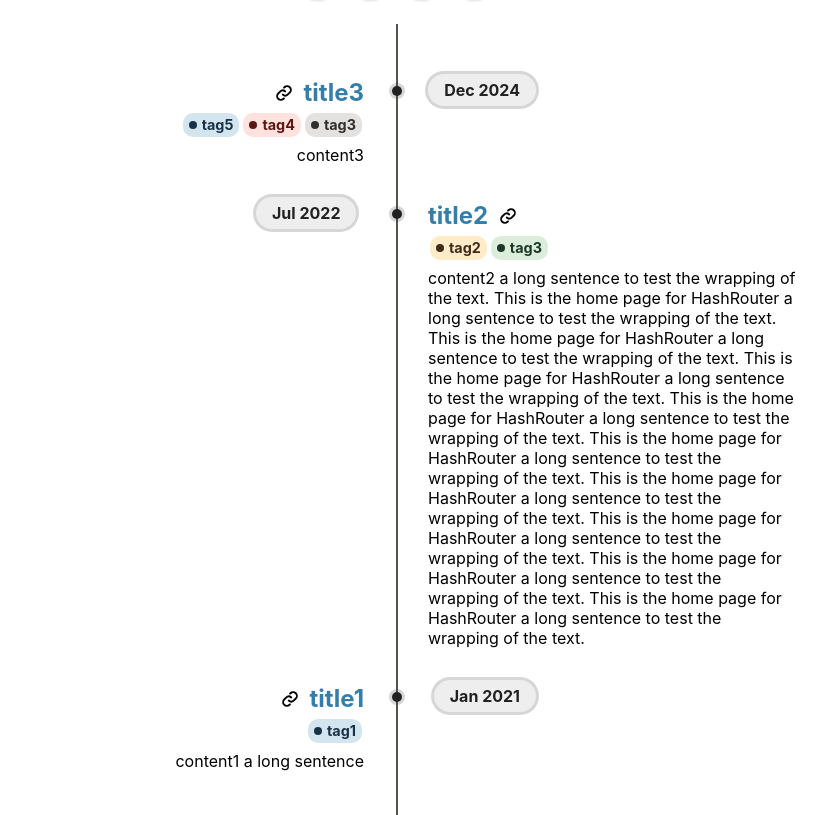
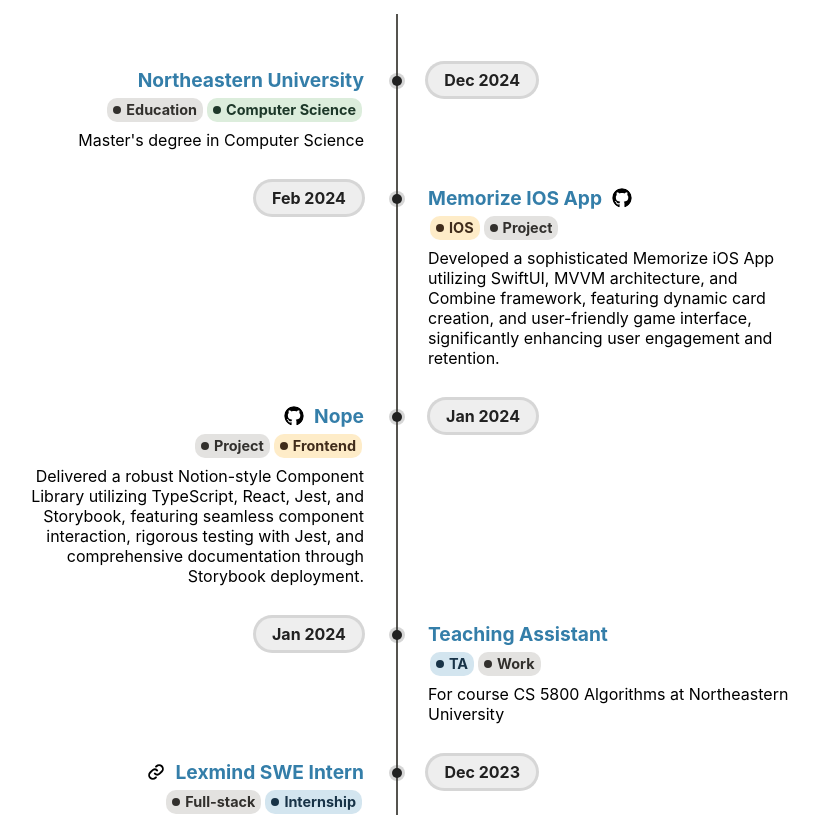
Before and after one commit to Hui-Hwoo/odyssey, a React (Create React App) app: page / in a window 1280 px wide. Shown: the part 341-1156 px from the top of the page, without its empty margins (244-1070 px from the left). Built offline with nearby package versions, Linux system fonts and the light colour scheme.

Commit message:
Add updated content

```diff
--- a/src/App.tsx
+++ b/src/App.tsx
@@ -1,62 +1,20 @@
 import React from "react";
 import "./App.css";
-// import {
-//     HashRouter as Router,
-//     Routes,
-//     Route,
-//     Link,
-//     Navigate,
-// } from "react-router-dom";
+import "./variables.css";
+import { timelineIncidents } from "./constant";
+import { ModeToggle } from "./components/ModeToggle";
 import { HomePage } from "./pages/Home";
-// import { AboutPage } from "./pages/About";
-// import { ProjectsPage } from "./pages/Projects";
-// import { CompetitionsPage } from "./pages/Competitions";
-// import { InternsPage } from "./pages/Interns";
-// import { ContactPage } from "./pages/Contact";
-import { ModeToggle } from "./components/ModeToggle";
-import "./variables.css";
 import { TimeLinePage, TimeIncident } from "./pages/TimeLine";
-import { ColorType } from "./types";
 
 const App = () => {
-    const fakeIncidents = [
-        {
-            tag: [{ tagContent: "tag1", tagColor: ColorType.Blue }],
-            date: new Date("2021-01-01"),
-            title: "title1",
-            content: "content1 a long sentence",
-            link: "link1",
-        },
-        {
-            tag: [
-                { tagContent: "tag2", tagColor: ColorType.Yellow },
-                { tagContent: "tag3", tagColor: ColorType.Green },
-            ],
-            date: new Date("2022-07-01"),
-            title: "title2",
-            content:
-                "content2 a long sentence to test the wrapping of the text. This is the home page for HashRouter a long sentence to test the wrapping of the text. This is the home page for HashRouter a long sentence to test the wrapping of the text. This is the home page for HashRouter a long sentence to test the wrapping of the text. This is the home page for HashRouter a long sentence to test the wrapping of the text. This is the home page for HashRouter a long sentence to test the wrapping of the text. This is the home page for HashRouter a long sentence to test the wrapping of the text. This is the home page for HashRouter a long sentence to test the wrapping of the text. This is the home page for HashRouter a long sentence to test the wrapping of the text. This is the home page for HashRouter a long sentence to test the wrapping of the text.",
-            link: "link2",
-        },
-        {
-            tag: [
-                { tagContent: "tag3", tagColor: ColorType.Gray },
-                { tagContent: "tag4", tagColor: ColorType.Red },
-                { tagContent: "tag5", tagColor: ColorType.Blue },
-            ],
-            date: new Date("2024-12-02"),
-            title: "title3",
-            content: "content3",
-            link: "link3",
-        },
-    ] as TimeIncident[];
+    const incidents = timelineIncidents as TimeIncident[];
     return (
         <React.Fragment>
             <div className="ModeToggle">
                 <ModeToggle />
             </div>
             <HomePage />
-            <TimeLinePage incidents={fakeIncidents} />
+            <TimeLinePage incidents={incidents} />
         </React.Fragment>
     );
 };
@@ -65,6 +23,13 @@
 
 // eslint-disable-next-line no-lone-blocks
 {
+    // import {
+    //     HashRouter as Router,
+    //     Routes,
+    //     Route,
+    //     Link,
+    //     Navigate,
+    // } from "react-router-dom";
     /* <Router>
     <div>
         <nav>
--- a/src/components/Avatar.css
+++ b/src/components/Avatar.css
@@ -41,7 +41,7 @@
 }
 
 .AvatarTitle {
-    font-size: 2rem;
+    font-size: 1.5rem;
     font-weight: bolder;
     color: var(--global-text-color);
     margin: 0.5rem 0 0.5rem 0;
--- a/src/constant.tsx
+++ b/src/constant.tsx
@@ -1,3 +1,170 @@
+import { ColorType } from "./types";
+import { TimeIncident } from "./pages/TimeLine";
+
 export const GitHub = "https://github.com/Hui-Hwoo";
 export const LinkedIn = "https://www.linkedin.com/in/hui-hwoo/";
 export const Email = "hui.hwoo@gmail.com";
+
+export const timelineIncidents = [
+    {
+        tag: [
+            { tagContent: "Computer Science", tagColor: ColorType.Green },
+            { tagContent: "Education", tagColor: ColorType.Gray },
+        ],
+        date: new Date("2024-12-15"),
+        title: "Northeastern University",
+        content: "Master's degree in Computer Science",
+    },
+    {
+        tag: [
+            { tagContent: "Electrical Engineering", tagColor: ColorType.Green },
+            { tagContent: "Education", tagColor: ColorType.Gray },
+        ],
+        date: new Date("2021-06-15"),
+        title: "Tianjin University",
+        content: "Bachelor's degree in Electrical Engineering",
+    },
+    {
+        tag: [
+            { tagContent: "Finance", tagColor: ColorType.Green },
+            { tagContent: "Education", tagColor: ColorType.Gray },
+        ],
+        date: new Date("2021-06-14"),
+        title: "Nankai University",
+        content: "Double Bachelor's degree in Finance",
+    },
+    {
+        tag: [
+            { tagContent: "Internship", tagColor: ColorType.Blue },
+            { tagContent: "Full-stack", tagColor: ColorType.Gray },
+        ],
+        date: new Date("2023-09-15"),
+        title: "Aitist SWE Intern",
+        content:
+            "Tech-savvy innovator with a proven track record in propelling startup success from prototype to profitability, adept in React development for sophisticated applications, UI/UX design optimization, and enhancing codebase efficiency through centralized logic and customized API implementations, consistently driving enhanced performance and user satisfaction.",
+        link: "https://www.aitist.ai/",
+    },
+    {
+        tag: [
+            { tagContent: "Internship", tagColor: ColorType.Blue },
+            { tagContent: "Full-stack", tagColor: ColorType.Gray },
+        ],
+        date: new Date("2023-12-15"),
+        title: "Lexmind SWE Intern",
+        content:
+            "Spearheaded the optimization of data serialization and deserialization processes, drove robust unit and integration testing strategies, and crafted specialized React components, streamlining development workflows and enhancing system reliability and efficiency.",
+        link: "https://www.aitist.ai/",
+    },
+    {
+        tag: [
+            { tagContent: "TA", tagColor: ColorType.Blue },
+            { tagContent: "Work", tagColor: ColorType.Gray },
+        ],
+        date: new Date("2024-01-10"),
+        title: "Teaching Assistant",
+        content: "For course CS 5800 Algorithms at Northeastern University",
+    },
+    {
+        tag: [
+            { tagContent: "TA", tagColor: ColorType.Blue },
+            { tagContent: "Work", tagColor: ColorType.Gray },
+        ],
+        date: new Date("2022-09-15"),
+        title: "Teaching Assistant",
+        content:
+            "For course CS 5002 Discrete Mathematics and Data Structure at Northeastern University",
+    },
+    {
+        tag: [
+            { tagContent: "Full-stack", tagColor: ColorType.Yellow },
+            { tagContent: "Project", tagColor: ColorType.Gray },
+        ],
+        date: new Date("2022-01-15"),
+        title: "Sauce",
+        content:
+            "Created a Sauce-Sharing Web Application utilizing Node, Express, Firestore, and Google Cloud, featuring mobile-responsive design, REST API integration for authentication and data management, and streamlined CI/CD pipeline via GitHub Actions, significantly enhancing deployment efficiency and user engagement.",
+        link: "https://github.com/Hui-Hwoo/Sauce",
+    },
+    {
+        tag: [
+            { tagContent: "Frontend", tagColor: ColorType.Yellow },
+            { tagContent: "Project", tagColor: ColorType.Gray },
+        ],
+        date: new Date("2024-01-15"),
+        title: "Nope",
+        content:
+            "Delivered a robust Notion-style Component Library utilizing TypeScript, React, Jest, and Storybook, featuring seamless component interaction, rigorous testing with Jest, and comprehensive documentation through Storybook deployment.",
+        link: "https://github.com/Hui-Hwoo/Nope",
+    },
+    {
+        tag: [
+            { tagContent: "Machine Learning", tagColor: ColorType.Yellow },
+            { tagContent: "Project", tagColor: ColorType.Gray },
+        ],
+        date: new Date("2023-04-15"),
+        title: "Digit Recognition system",
+        content:
+            "Led the development and deployment of an Object Recognition system using Deep Networks, achieving a remarkable 99% accuracy rate in handwritten digit detection and recognition leveraging the MNIST dataset, fine-tuning a custom CNN with PyTorch and Torchvision, seamlessly adapting for Greek Letters recognition through transfer learning, and optimizing workflow efficiency with Google Colab's GPU infrastructure.",
+        link: "https://hui-hwoo.notion.site/Report-5-Recognition-using-Deep-Networks-815475a309bd42fca45d639694efac15",
+    },
+    {
+        tag: [
+            { tagContent: "IOS", tagColor: ColorType.Yellow },
+            { tagContent: "Project", tagColor: ColorType.Gray },
+        ],
+        date: new Date("2024-02-15"),
+        title: "Memorize IOS App",
+        content:
+            "Developed a sophisticated Memorize iOS App utilizing SwiftUI, MVVM architecture, and Combine framework, featuring dynamic card creation, and user-friendly game interface, significantly enhancing user engagement and retention.",
+        link: "https://github.com/Hui-Hwoo/CS193p-Developing-Apps-for-iOS",
+    },
+    {
+        tag: [
+            { tagContent: "Hackathon", tagColor: ColorType.Yellow },
+            { tagContent: "Competition", tagColor: ColorType.Gray },
+        ],
+        date: new Date("2023-12-02"),
+        title: "Accelerate SF Hackathon Second Prize",
+        content:
+            "Create a web application that helps people to submit car-breakin reports in 60 seconds",
+    },
+    {
+        tag: [
+            { tagContent: "Hackathon", tagColor: ColorType.Yellow },
+            { tagContent: "Competition", tagColor: ColorType.Gray },
+        ],
+        date: new Date("2022-12-02"),
+        title: "Social Network Decentralizer",
+        content: "Won prize on Lens Protocol Integration!",
+        link: "https://github.com/ethdegen/hackathon-2022-11-ethsf",
+    },
+    {
+        tag: [
+            { tagContent: "Mathematics", tagColor: ColorType.Red },
+            { tagContent: "Competition", tagColor: ColorType.Gray },
+        ],
+        date: new Date("2021-03-02"),
+        title: "First Prize 🏆",
+        content:
+            "at Chinese National College Mathematics Competition (Top 0.5%)",
+    },
+    {
+        tag: [
+            { tagContent: "Mathematics", tagColor: ColorType.Red },
+            { tagContent: "Competition", tagColor: ColorType.Gray },
+        ],
+        date: new Date("2019-12-02"),
+        title: "Outstanding Prize 🥇",
+        content: "at Chinese College Mathematics Competition (Rank: 2/1856)",
+    },
+    {
+        tag: [
+            { tagContent: "Coursera", tagColor: ColorType.Green },
+            { tagContent: "Machine Learning", tagColor: ColorType.Gray },
+        ],
+        date: new Date("2023-09-02"),
+        title: "Machine Learning Specialization Credential",
+        content: "Issued by DeepLearning.AI and Stanford University",
+        link: "https://www.coursera.org/account/accomplishments/specialization/certificate/3D6JAKJE676F",
+    },
+] as TimeIncident[];
--- a/src/index.css
+++ b/src/index.css
@@ -47,7 +47,7 @@
     --gray-highlight: #e3e2e0;
 
     /* link */
-    --link: #ffc107;
+    --link: #ffd54f;
     --date-color: #212121;
     --date-bg: #eeeeee;
     --date-border: rgba(54, 54, 54, 0.2);
@@ -86,7 +86,7 @@
     --gray-highlight: #5a5a5a;
 
     /* link */
-    --link: #ffc107;
+    --link: #ffd54f;
     --date-color: #e6e6e6;
     --date-bg: #6a6a6a;
     --date-border: rgba(165, 165, 165, 0.276);
--- a/src/pages/TimeLine.css
+++ b/src/pages/TimeLine.css
@@ -80,7 +80,7 @@
 .incident_title_name {
     color: var(--primary-color);
     font-weight: 700;
-    font-size: 1.5rem;
+    font-size: 1.2rem;
     margin-top: 4px;
     margin-bottom: 4px;
     justify-content: center;
```
